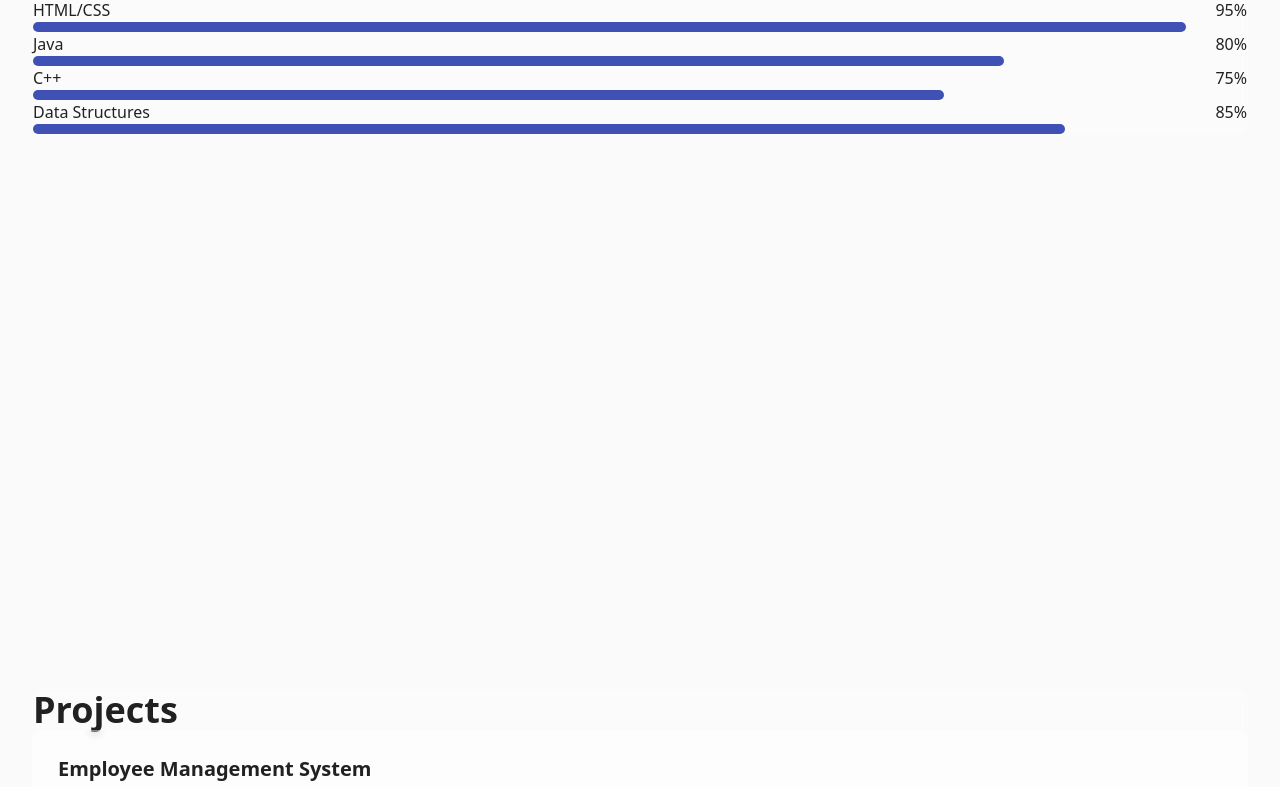
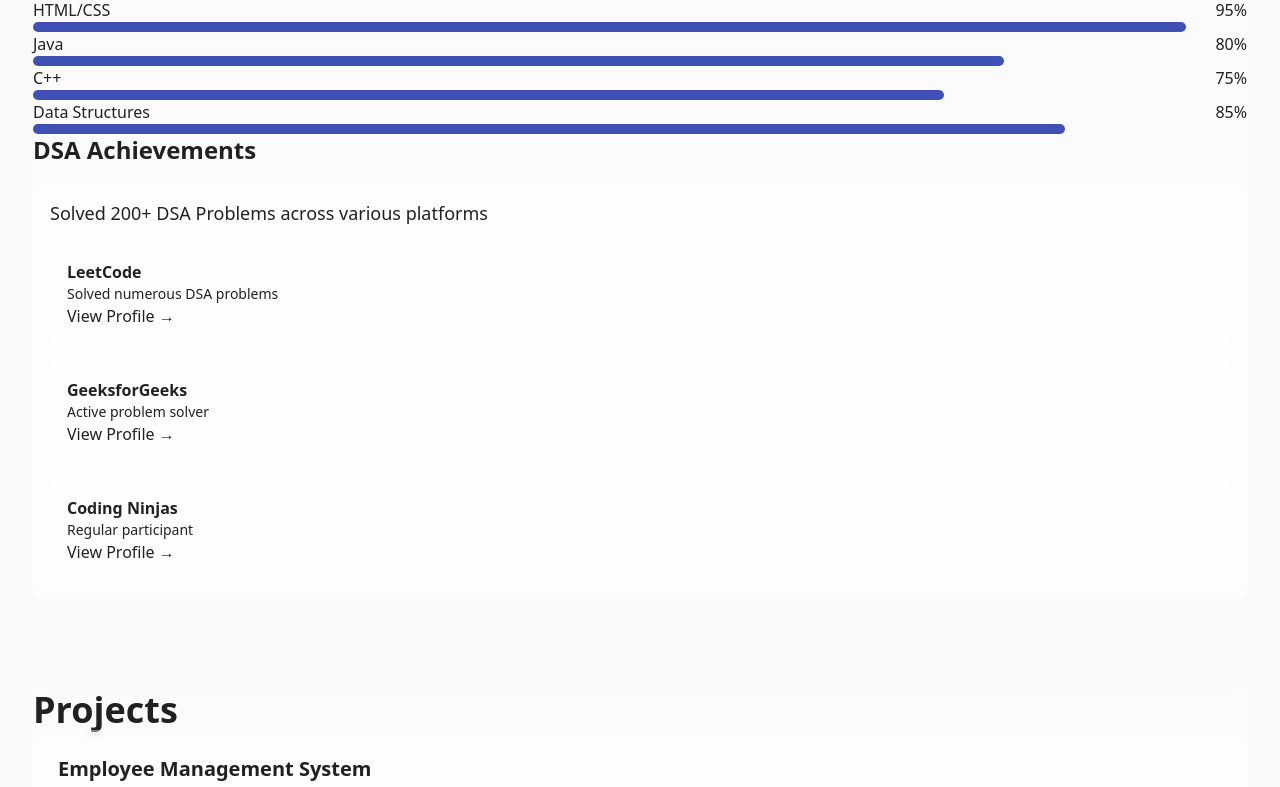
Before and after one commit to sakshaaammm/portfolioo, a React (Vite) app: page / in a window 1280 px wide. Shown: the part 943-1730 px from the top of the page. Built offline with nearby package versions, Linux system fonts and the light colour scheme.

Commit message:
Update README with DSA Achievements
Added information regarding DSA achievements and coding profiles to the README file for better project context.
[skip gpt_engineer]

```diff
--- a/src/components/Skills.jsx
+++ b/src/components/Skills.jsx
@@ -10,11 +10,31 @@ const Skills = () => {
     { name: 'Data Structures', level: 85 },
   ];
 
+  const codingProfiles = [
+    {
+      name: 'LeetCode',
+      link: 'https://leetcode.com/u/SAKSHAM0011/',
+      description: 'Solved numerous DSA problems'
+    },
+    {
+      name: 'GeeksforGeeks',
+      link: 'https://www.geeksforgeeks.org/user/saksham39pj62/',
+      description: 'Active problem solver'
+    },
+    {
+      name: 'Coding Ninjas',
+      link: 'https://www.naukri.com/code360/profile/bd82053e-7d52-4e6e-b63c-970f87637e01',
+      description: 'Regular participant'
+    }
+  ];
+
   return (
     <section id="skills" className="section">
       <div className="glass p-8 max-w-4xl mx-auto">
         <h2 className="text-4xl font-bold mb-8">Skills</h2>
-        <div className="space-y-6">
+
+        {/* Technical Skills */}
+        <div className="space-y-6 mb-12">
           {skills.map((skill, index) => (
             <motion.div
               key={skill.name}
@@ -37,6 +57,36 @@ const Skills = () => {
             </motion.div>
           ))}
         </div>
+
+        {/* DSA Achievement Section */}
+        <div className="mb-12">
+          <h3 className="text-2xl font-bold mb-4">DSA Achievements</h3>
+          <div className="glass p-4">
+            <p className="text-lg mb-4">Solved 200+ DSA Problems across various platforms</p>
+            <div className="grid grid-cols-1 md:grid-cols-3 gap-4">
+              {codingProfiles.map((profile, index) => (
+                <motion.div
+                  key={profile.name}
+                  initial={{ opacity: 0, y: 20 }}
+                  whileInView={{ opacity: 1, y: 0 }}
+                  transition={{ delay: index * 0.1 }}
+                  className="glass p-4"
+                >
+                  <h4 className="font-bold mb-2">{profile.name}</h4>
+                  <p className="text-sm mb-2">{profile.description}</p>
+                  <a
+                    href={profile.link}
+                    target="_blank"
+                    rel="noopener noreferrer"
+                    className="text-blue-500 hover:text-blue-700"
+                  >
+                    View Profile →
+                  </a>
+                </motion.div>
+              ))}
+            </div>
+          </div>
+        </div>
       </div>
     </section>
   );
```
